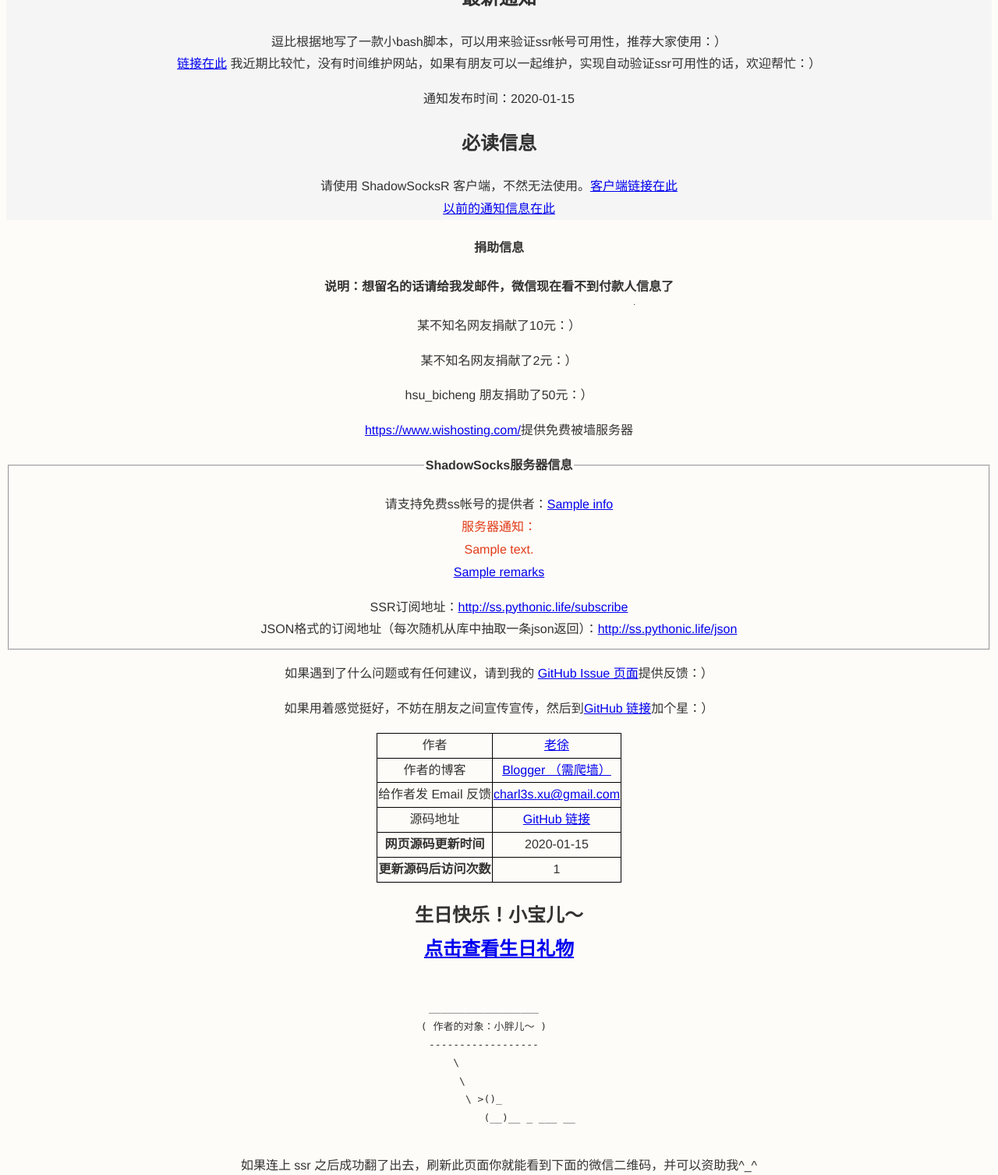
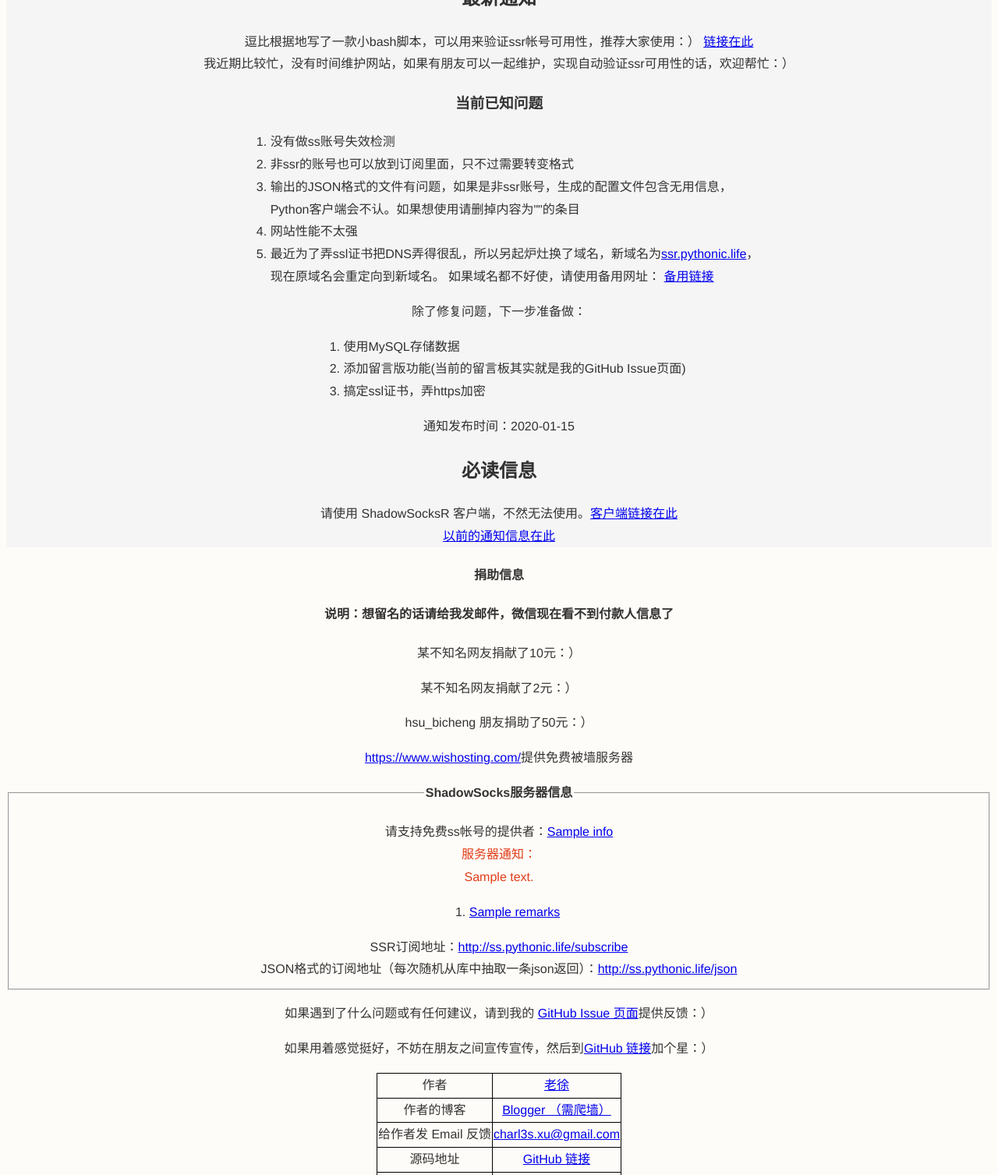
Before and after one commit to the0demiurge/ShadowSocksShare, a Flask app: template app/templates/index.html in a window 1280 px wide. Shown: the part 301-1808 px from the top of the page at 78% size. Run offline with Flask 2, Linux system fonts and the light colour scheme; the template is opened without the code that fills it: most values are stand-ins (such as "Sample title", 1, 10 or a date in 2020).

Commit message:
更新了通知，将会合并到主分支并发布

```diff
--- a/app/templates/base.html
+++ b/app/templates/base.html
@@ -35,6 +35,12 @@
         table, td{
             border:1px solid black;
         }
+        ul, ol{
+            display: table;
+            height: auto;
+            margin: 0 auto;
+            text-align: left;
+        }
     </style>
   {% endblock %}
 </head>
--- a/app/templates/index.html
+++ b/app/templates/index.html
@@ -4,7 +4,7 @@
 {% block content %}
 
 <h3>
-    <pre style="text-align: center;">
+    <pre>
 {{ss}}
     </pre>
 </h3>
@@ -17,11 +17,35 @@
   </h3>
 </div>
 
-<div id="notice" style="text-align: center;background-color: #f5f5f6" target="_blank">
+<div id="notice" style="background-color: #f5f5f6" target="_blank">
 <h2>最新通知</h2>
-  逗比根据地写了一款小bash脚本，可以用来验证ssr帐号可用性，推荐大家使用：）<br>
-  <a href="https://doub.io/ss-jc56/" target="_blank">链接在此</a>
+  逗比根据地写了一款小bash脚本，可以用来验证ssr帐号可用性，推荐大家使用：）
+  <a href="https://doub.io/ss-jc56/" target="_blank">链接在此</a><br>
   我近期比较忙，没有时间维护网站，如果有朋友可以一起维护，实现自动验证ssr可用性的话，欢迎帮忙：）
+
+
+<div>
+    <h3>当前已知问题</h3>
+  <p>
+    <ol>
+    <li> 没有做ss账号失效检测 </li>
+    <li> 非ssr的账号也可以放到订阅里面，只不过需要转变格式 </li>
+    <li> 输出的JSON格式的文件有问题，如果是非ssr账号，生成的配置文件包含无用信息，<br>Python客户端会不认。如果想使用请删掉内容为""的条目 </li>
+    <li> 网站性能不太强 </li>
+    <li> 最近为了弄ssl证书把DNS弄得很乱，所以另起炉灶换了域名，新域名为<a href="http://ssr.pythonic.life">ssr.pythonic.life</a>， <br>现在原域名会重定向到新域名。 如果域名都不好使，请使用备用网址： <a href="http://ssshare-ssshare.7e14.starter-us-west-2.openshiftapps.com/">备用链接</a> </li>
+  </ol>
+  </p>
+  <p>
+    除了修复问题，下一步准备做：
+    <ol>
+      <li> 使用MySQL存储数据 </li>
+      <li> 添加留言版功能(当前的留言板其实就是我的GitHub Issue页面) </li>
+      <li> 搞定ssl证书，弄https加密 </li>
+    </ol>
+  </p>
+
+</div>
+
 <p>通知发布时间：{{ctime}}</p>
 
 <h2>必读信息</h2>
@@ -32,7 +56,7 @@
 </div>
 
 
-<div style="text-align: center;">
+<div>
   <h4>捐助信息</h4>
   <h4>说明：想留名的话请给我发邮件，微信现在看不到付款人信息了</h4>
     <p>
@@ -49,19 +73,20 @@
     </p>
 </div>
 
-<fieldset style="text-align: center;">
+<fieldset>
 
-  <legend style="text-align: center;"><strong>ShadowSocks服务器信息</strong></legend>
+  <legend><strong>ShadowSocks服务器信息</strong></legend>
   {% for server in servers %}
     <p>
       请支持免费ss帐号的提供者：<a target="_blank" href="{{server['info']['url']}}">{{server['info']['name']}}</a><br>
       <font style="color:#E13C19">服务器通知：<br>{{server['info']['message']}}</font>
       <br>
+      <ol>
       {%set outer_loop = loop%}
       {% for s in server['data'] %}
-        <a target="_blank" href="/{{outer_loop.index0}}-{{loop.index0}}"> {{s['remarks']}}</a>
-        <br>
+        <li> <a target="_blank" href="/{{outer_loop.index0}}-{{loop.index0}}"> {{s['remarks']}}</a> </li>
       {% endfor %}
+      </ol>
     </p>
   {% endfor %}
 SSR订阅地址：<a target="_blank" href="/subscribe">http://ss.pythonic.life/subscribe</a><br>
@@ -69,13 +94,13 @@ SSR订阅地址：<a target="_blank" href="/subscribe">http://ss.pythonic.life/s
 </fieldset>
 
 
-<div id="info" style="text-align: center;">
+<div id="info">
     <p>如果遇到了什么问题或有任何建议，请到我的 <a target="_blank" href="https://github.com/the0demiurge/ShadowSocksShare-OpenShift/issues">GitHub Issue 页面</a>提供反馈：）</p>
     <p>如果用着感觉挺好，不妨在朋友之间宣传宣传，然后到<a target="_blank" href="https://github.com/the0demiurge/ShadowSocksShare-OpenShift">GitHub 链接</a>加个星：）</p>
 </div>
 
-<div id="author" style="text-align: center;">
-<table border="1" style="text-align: center;">
+<div id="author">
+<table border="1">
 
   <tr>
       <td>作者</td><td><a href="http://charles.love-y.eu" target="_blank">老徐</a></td>
```
Also changed, not shown: app/templates/notes.html (+25 -0 lines).
